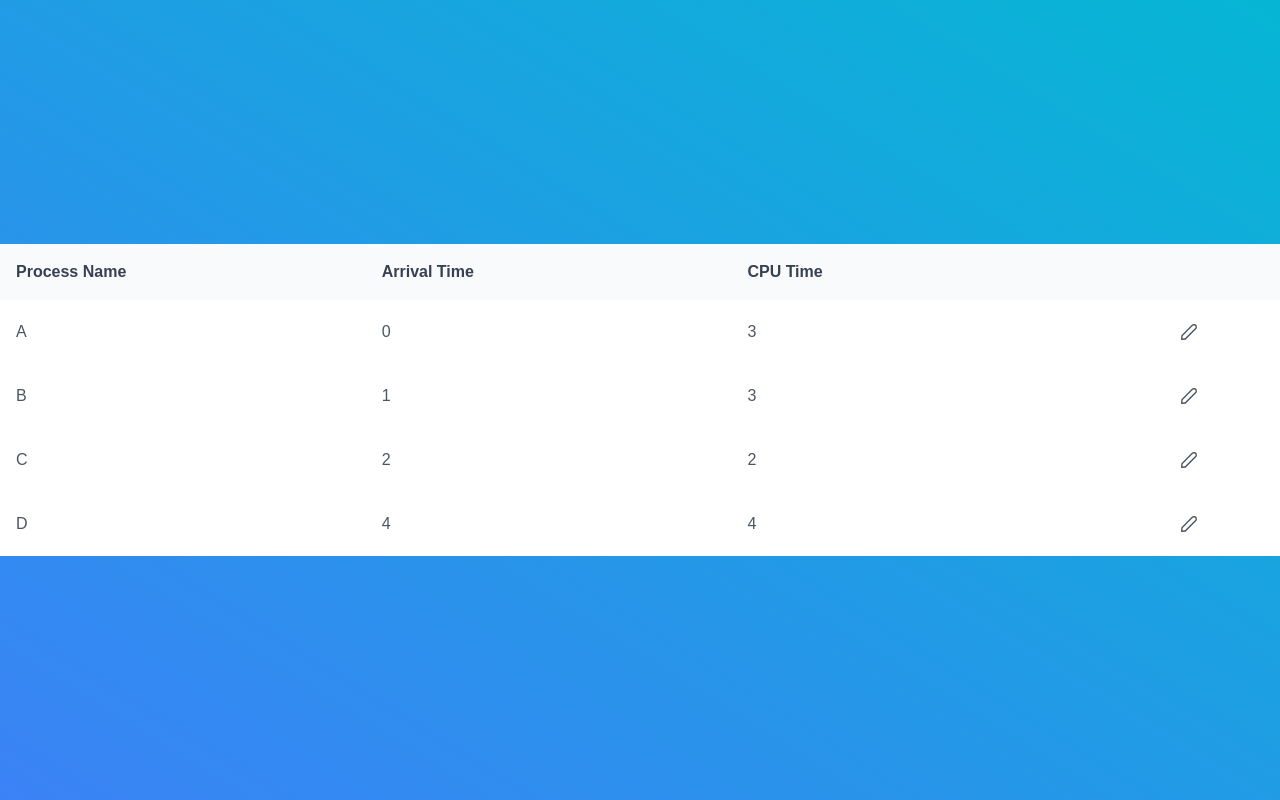
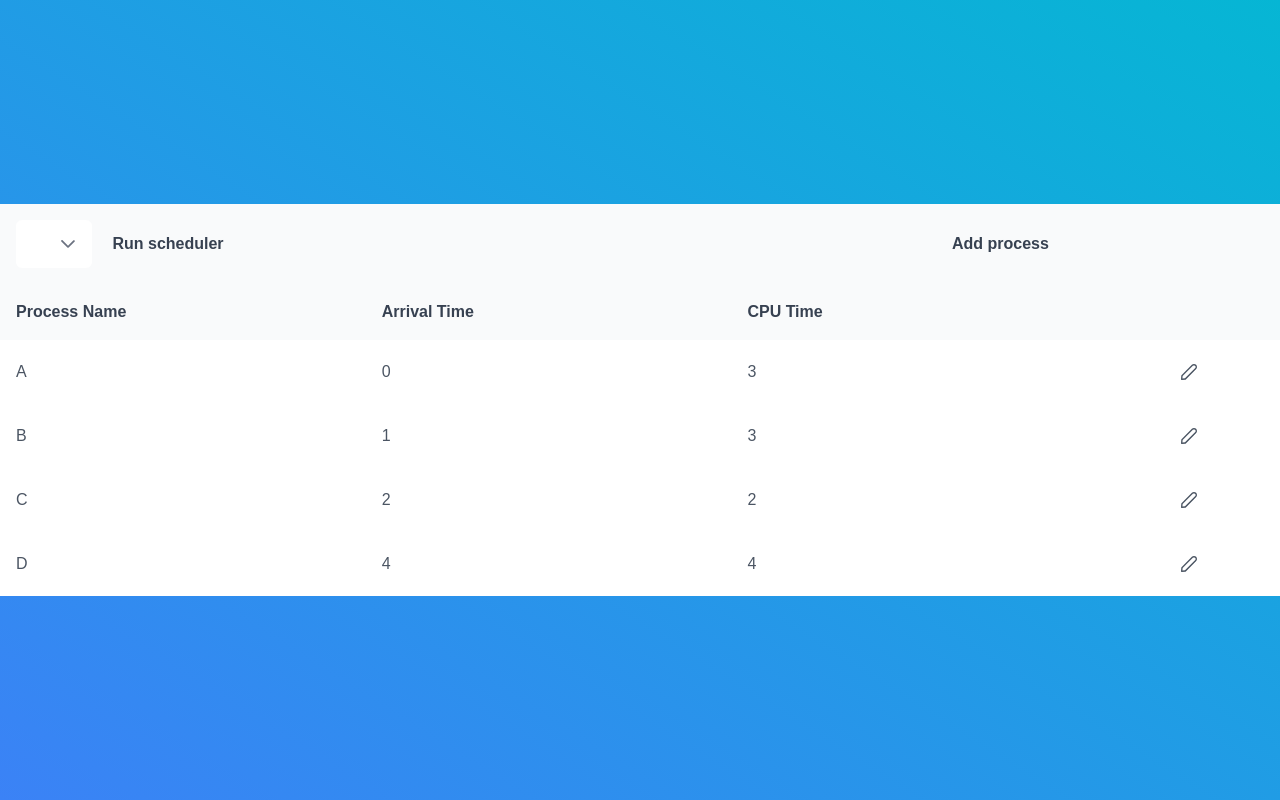
Before and after one commit to sarrietav-dev/process-scheduling-simulator, a Vue app: page / in a window 1280 px wide. Built offline with nearby package versions, Linux system fonts and the light colour scheme; a web font is replaced by a local one.

Commit message:
Add table header

```diff
--- a/src/components/TheProcessInputTable/TheProcessInputTable.vue
+++ b/src/components/TheProcessInputTable/TheProcessInputTable.vue
@@ -10,6 +10,22 @@
         responsive-layout="scroll"
         @row-edit-save="handleRowEdit"
       >
+        <template #header>
+          <div class="flex justify-between">
+            <div class="flex gap-5">
+              <Dropdown
+                v-model="selectedStrategy"
+                :options="strategies"
+                optionLabel="name"
+                optionValue="name"
+              />
+              <Button class="p-button-success">Run scheduler</Button>
+            </div>
+            <Button class="p-button-info" style="width: 25%"
+              >Add process</Button
+            >
+          </div>
+        </template>
         <Column
           v-for="column in columns"
           :field="column.field"
@@ -42,6 +58,8 @@ import DataTable, { type DataTableRowEditSaveEvent } from "primevue/datatable";
 import Column from "primevue/column";
 import InputText from "primevue/inputtext";
 import InputNumber from "primevue/inputnumber";
+import Dropdown from "primevue/dropdown";
+import Button from "primevue/button";
 
 const scheduler = useScheduler();
 
@@ -94,5 +112,10 @@ watch(strategyChecked, (newValue) => {
   // TODO: Patch setStrategy
 });
 
-let strategies = ref(getStrategies(scheduler));
+const selectedStrategy = ref("");
+const strategies = ref([
+  { name: "FiFo" },
+  { name: "SJF" },
+  { name: "Priority" },
+]);
 </script>
```
